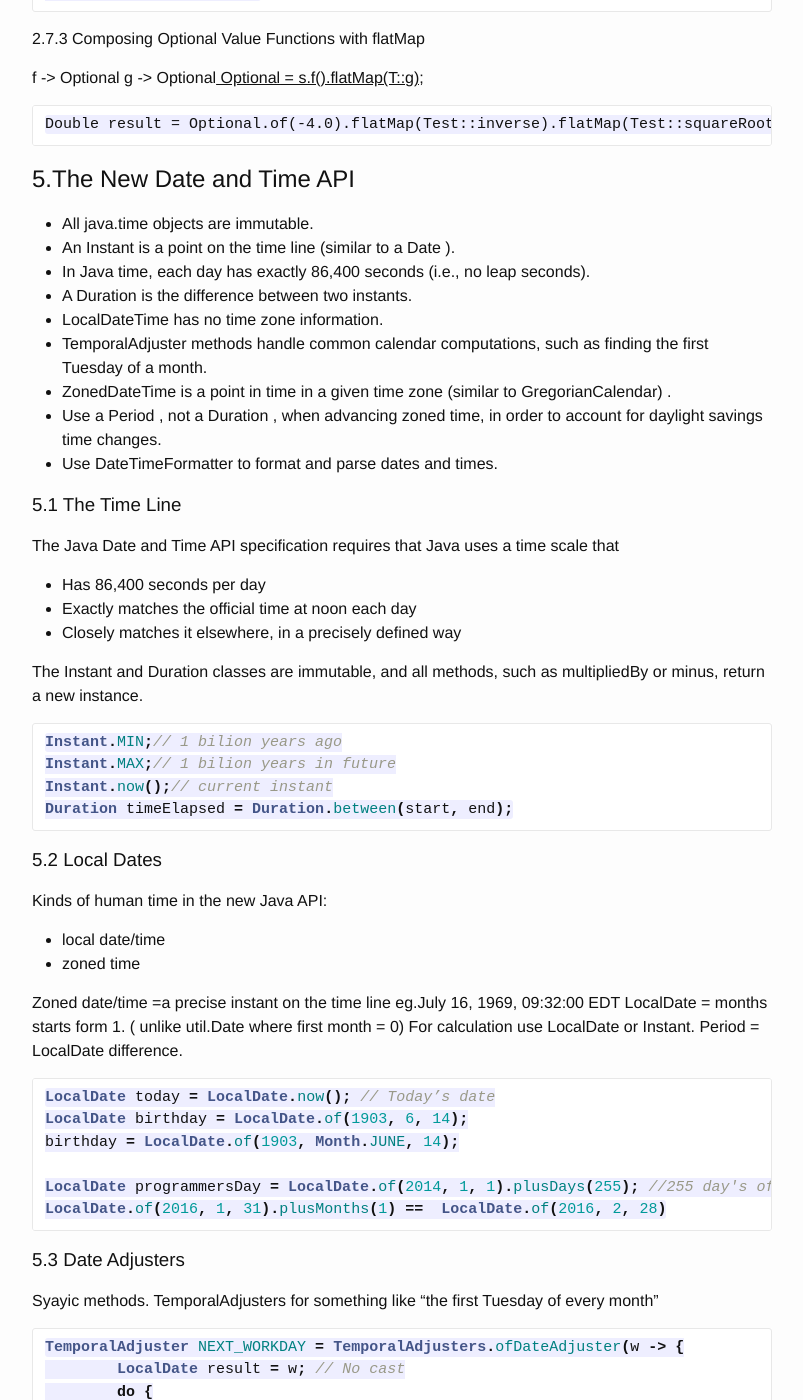
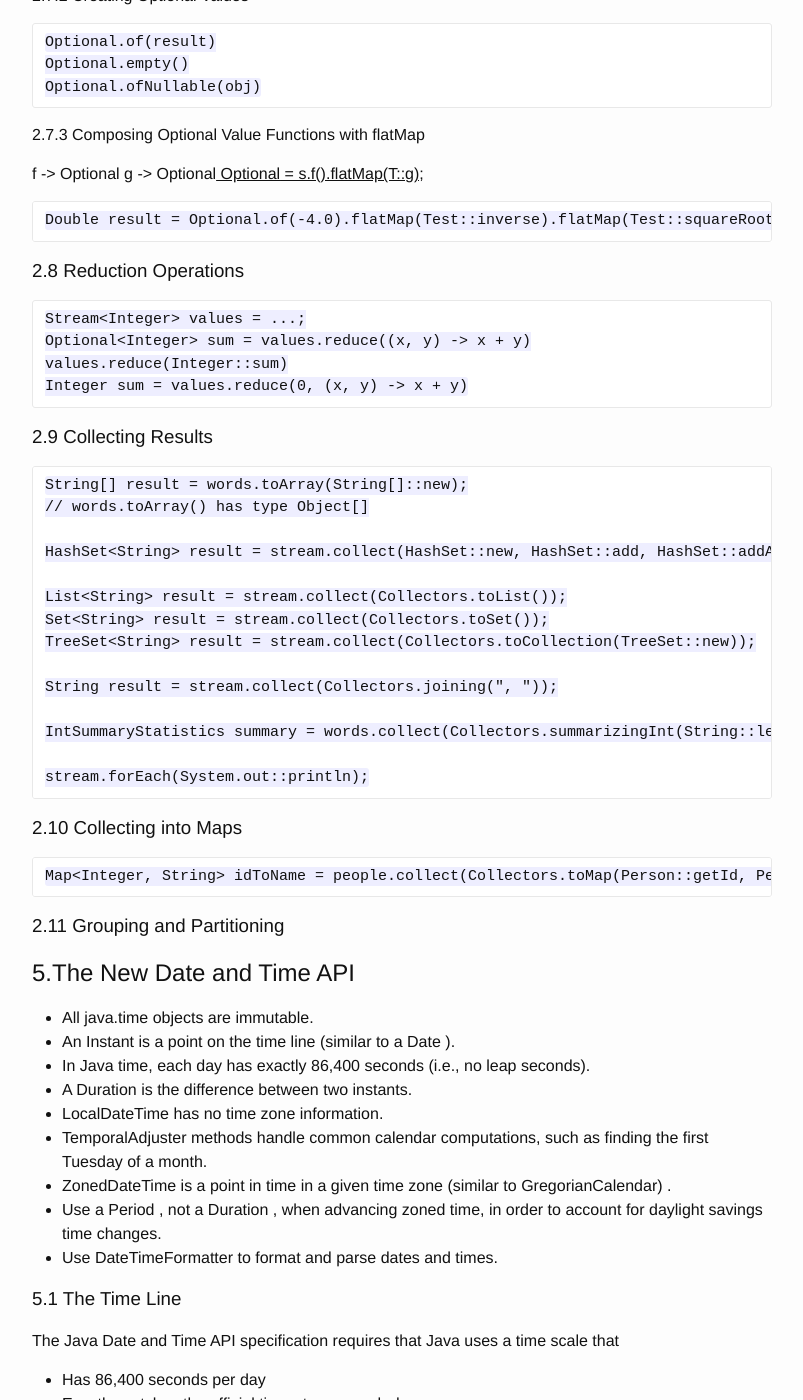
Before and after one commit to predoiua/predoiua.github.io, a Jekyll site: the page built from tutorials/java/java_8_really_impatient/index.md, in a window 1280 px wide and 1400 px high, scrolled down 5925 px. Shown: the whole window, without its empty margins (238-1041 px from the left). Built offline with Jekyll 4.4.1, drawn with Linux system fonts in a browser that asks for light colours; some of the changed text lies outside the part shown.

Commit message:
java wip

```diff
--- a/tutorials/java/java_8_really_impatient/index.md
+++ b/tutorials/java/java_8_really_impatient/index.md
@@ -239,6 +239,41 @@ Optional<U> = s.f().flatMap(T::g);
 Double result = Optional.of(-4.0).flatMap(Test::inverse).flatMap(Test::squareRoot);
 ~~~
 
+### 2.8 Reduction Operations
+
+~~~
+Stream<Integer> values = ...;
+Optional<Integer> sum = values.reduce((x, y) -> x + y)
+values.reduce(Integer::sum)
+Integer sum = values.reduce(0, (x, y) -> x + y)
+~~~
+
+### 2.9 Collecting Results
+
+~~~
+String[] result = words.toArray(String[]::new);
+// words.toArray() has type Object[]
+
+HashSet<String> result = stream.collect(HashSet::new, HashSet::add, HashSet::addAll);
+
+List<String> result = stream.collect(Collectors.toList());
+Set<String> result = stream.collect(Collectors.toSet());
+TreeSet<String> result = stream.collect(Collectors.toCollection(TreeSet::new));
+
+String result = stream.collect(Collectors.joining(", "));
+
+IntSummaryStatistics summary = words.collect(Collectors.summarizingInt(String::length));
+
+stream.forEach(System.out::println);
+~~~
+
+### 2.10 Collecting into Maps
+
+~~~
+Map<Integer, String> idToName = people.collect(Collectors.toMap(Person::getId, Person::getName));
+~~~
+
+### 2.11 Grouping and Partitioning
 ## 5.The New Date and Time API
 
 - All java.time objects are immutable.
```
